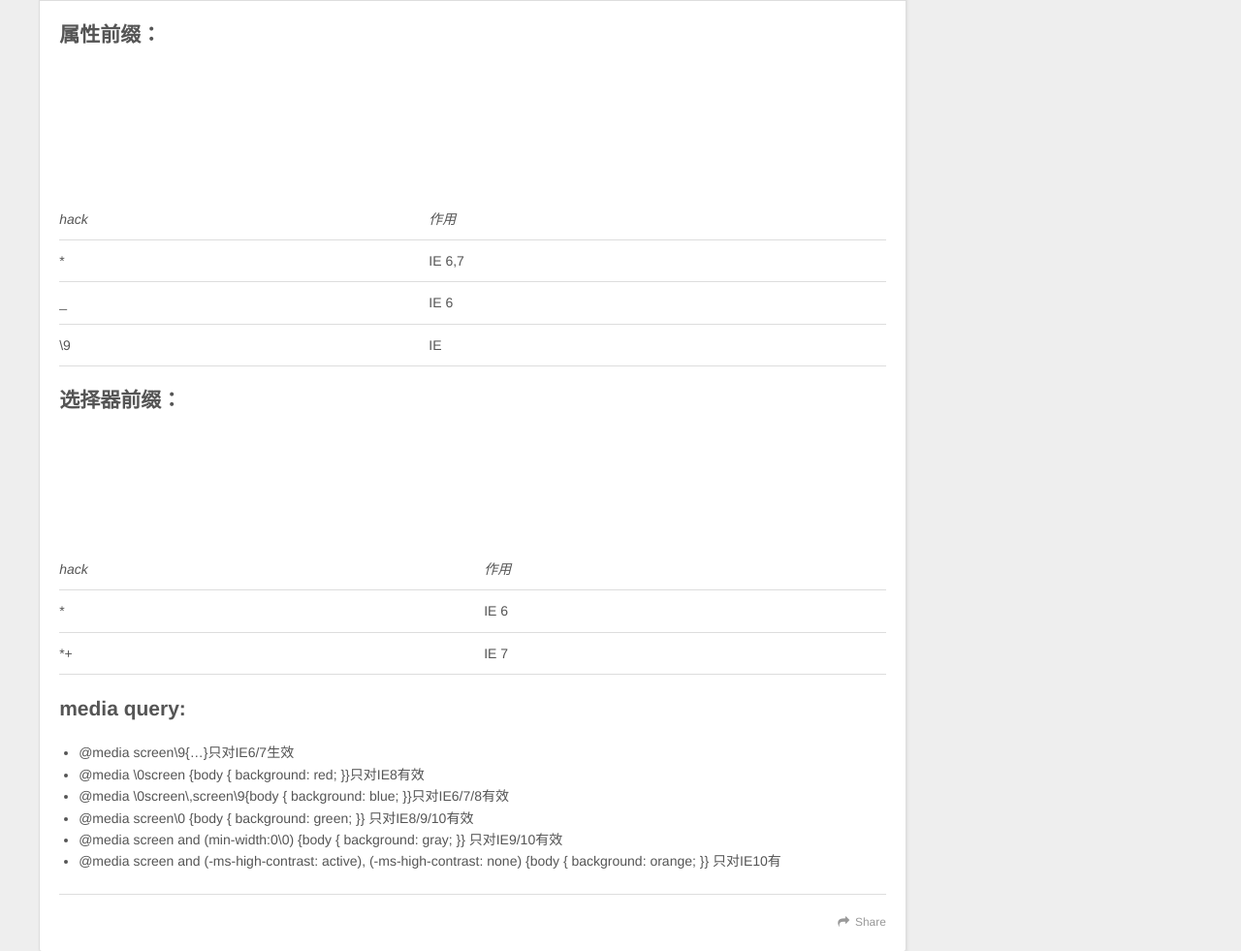
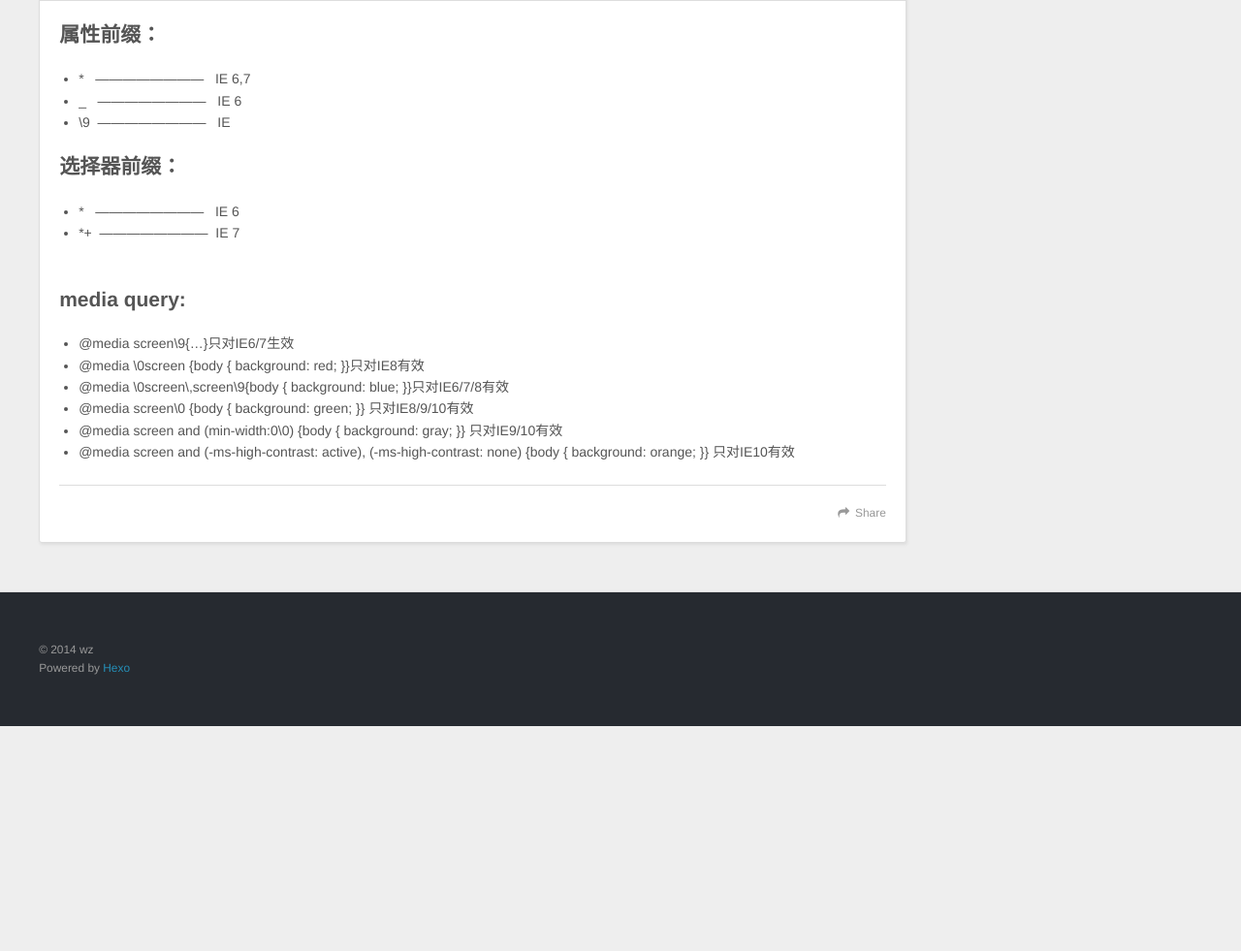
Before and after one commit to w7121544/w7121544.github.io, a plain HTML site: page 2014/11/05/new-post/index.html in a window 1280 px wide. Shown: the part 1069-2050 px from the top of the page at 97% size. After the commit the page ends 1818 px from the top, so only its background shows below. Drawn offline with nearby package versions, Linux system fonts and the light colour scheme.

Commit message:
Site updated: 2014-11-05 00:57:29

```diff
--- a/2014/11/05/new-post/index.html
+++ b/2014/11/05/new-post/index.html
@@ -151,11 +151,16 @@
 这段文字只在非IE浏览器显示
 &lt;![endif]--&gt;</span>
 </code></pre><h2 id="属性前缀：">属性前缀：</h2>
-<table><br><tbody><br><tr><td><em>hack</em></td><td><em>作用</em></td></tr><br><tr><td>*</td><td>IE 6,7</td></tr><br><tr><td>_</td><td>IE 6</td></tr><br><tr><td>\9</td><td>IE</td></tr><br></tbody><br></table>
-
+<ul>
+<li>* &nbsp;&nbsp;———————— &nbsp;&nbsp;IE 6,7</li>
+<li>_ &nbsp;&nbsp;———————— &nbsp;&nbsp;IE 6</li>
+<li>\9&nbsp;&nbsp;———————— &nbsp;&nbsp;IE</li>
+</ul>
 <h2 id="选择器前缀：">选择器前缀：</h2>
-<table><br><tbody><br><tr><td><em>hack</em></td><td><em>作用</em></td></tr><br><tr><td>*</td><td>IE 6</td></tr><br><tr><td>*+</td><td>IE 7</td></tr><br></tbody><br></table>
-
+<ul>
+<li>* &nbsp;&nbsp;———————— &nbsp;&nbsp;IE 6</li>
+<li>*+&nbsp;&nbsp;———————— &nbsp;IE 7<br><br></li>
+</ul>
 <h2 id="media_query:">media query:</h2>
 <ul>
 <li>@media screen\9{…}只对IE6/7生效</li>
@@ -163,7 +168,7 @@
 <li>@media \0screen\,screen\9{body { background: blue; }}只对IE6/7/8有效</li>
 <li>@media screen\0 {body { background: green; }} 只对IE8/9/10有效</li>
 <li>@media screen and (min-width:0\0) {body { background: gray; }} 只对IE9/10有效</li>
-<li>@media screen and (-ms-high-contrast: active), (-ms-high-contrast: none) {body { background: orange; }} 只对IE10有</li>
+<li>@media screen and (-ms-high-contrast: active), (-ms-high-contrast: none) {body { background: orange; }} 只对IE10有效</li>
 </ul>
 
 
```
Also changed, not shown: index.html (+10 -5 lines).
